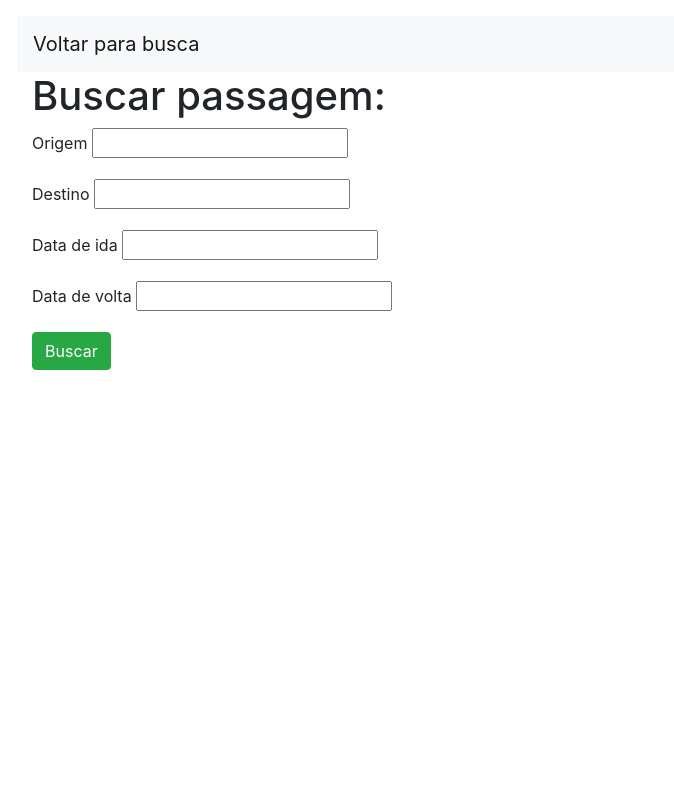
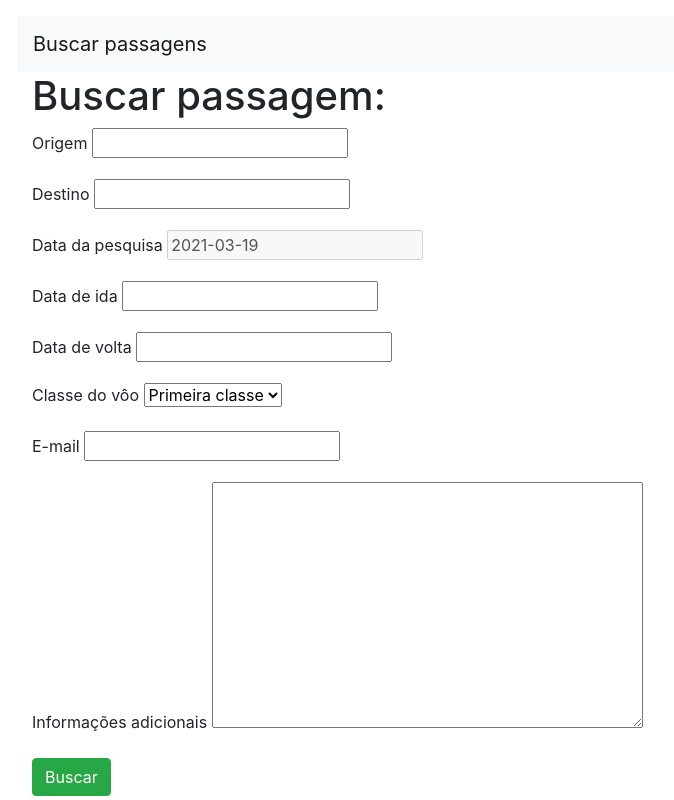
Before and after one commit to victorpecine/form_django_passagens, a Django app: page / in a window 1280 px wide. Shown: the whole page, without its empty margins (68-742 px from the left). Run offline with Django 3.2, Linux system fonts and the light colour scheme; some libraries are stand-ins or nearby versions.

Commit message:
Novos campos adicionados ao formulário

```diff
--- /dev/null
+++ b/passagens_app/classe_viagem.py
@@ -0,0 +1,5 @@
+tipos_de_classe = {
+    (1, 'Econômica'),
+    (2, 'Executiva'),
+    (3, 'Primeira classe'),
+}
--- a/passagens_app/forms.py
+++ b/passagens_app/forms.py
@@ -1,9 +1,17 @@
 from django import forms
 from tempus_dominus.widgets import DatePicker
+from datetime import datetime
+from passagens_app.classe_viagem import tipos_de_classe
 
 
 class PassagemForms(forms.Form):
     origem = forms.CharField(label='Origem', max_length=100)
     destino = forms.CharField(label='Destino', max_length=100)
+    data_pesquisa = forms.DateField(label='Data da pesquisa', disabled=True, initial=datetime.today)
     data_ida = forms.DateField(label='Data de ida', widget=DatePicker())
     data_volta = forms.DateField(label='Data de volta', widget=DatePicker())
+    # disable=True -> campo inalterável
+    classe_viagem = forms.ChoiceField(label='Classe do vôo', choices=tipos_de_classe)
+    email = forms.EmailField(label='E-mail', max_length=150)
+    informacoes = forms.CharField(label='Informações adicionais', max_length=200,
+                                  widget=forms.Textarea(), required=False)
--- a/templates/base.html
+++ b/templates/base.html
@@ -14,7 +14,7 @@
 <body>
     <section class="container mt-3">
         <nav class="navbar navbar-expand-lg navbar-light bg-light">
-            <a class="navbar-brand" href="{% url 'index' %}">Voltar para busca</a>
+            <a class="navbar-brand" href="{% url 'index' %}">Buscar passagens</a>
         </nav>
 
         {% block content %}
--- a/templates/minha_consulta.html
+++ b/templates/minha_consulta.html
@@ -6,5 +6,9 @@
 <p>Seu destino: {{ form.destino.value }}</p>
 <p>Data de ida: {{ form.data_ida.value }}</p>
 <p>Data de volta: {{ form.data_volta.value }}</p>
+<p>Data da pesquisa: {{ form.data_pesquisa.value }}</p>
+<p>Classe da viagem: {{ form.classe_viagem.value }}</p>
+<p>E-mail: {{ form.email.value }}</p>
+<p>Informações adicionais: {{ form.informacoes.value }}</p>
 
 {% endblock %}
```
